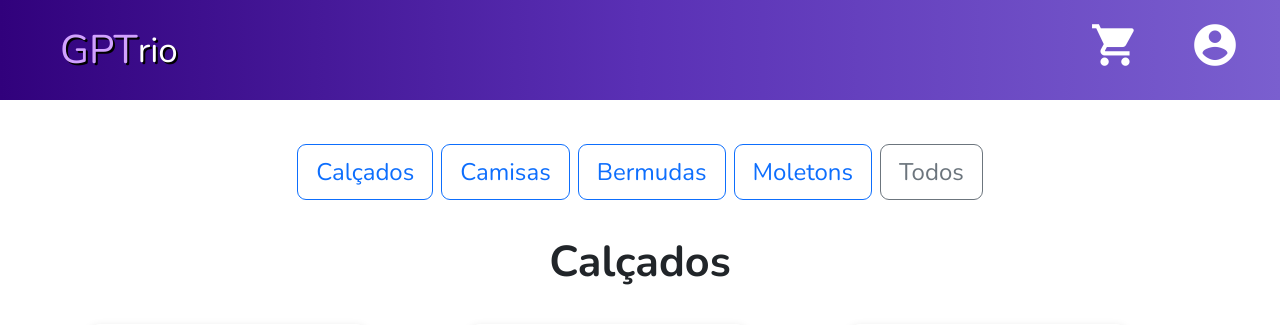
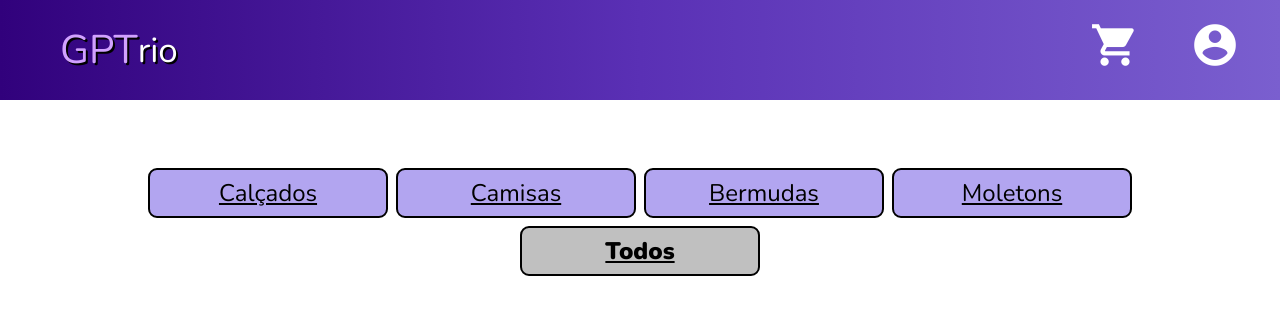
Before and after one commit to DanilloMatavelli/Projeto-Alex, a Flask app: page /produtos/1 in a window 1280 px wide. Shown: the top 325 px of the page. Run offline with Flask 3, Linux system fonts and the light colour scheme; data comes from the database, SQL or seed files in the repository.

Commit message:
commit geral

```diff
--- a/static/css/main_pag_produto.css
+++ b/static/css/main_pag_produto.css
@@ -100,6 +100,128 @@
   transform: scale(1.1);
 }
 
+.btn{
+
+  display: flex;
+
+  justify-content: center;
+
+  align-items: center;
+
+  color: var(--preto);
+
+  border: 2px solid var(--preto);
+
+  width: 240px;
+
+  height: 50px;
+
+}
+
+
+
+.btn-outline-primary{
+
+  background-color: var(--cor-botoes);
+
+}
+
+
+
+.btn-outline-secondary{
+
+  background-color: var(--cor-botao-todos);
+
+  font-weight: 1000;
+
+}
+
+
+
+.btn-outline-primary:hover{
+
+  background-color: var(--hover-botoes);
+
+  color: var(--preto);
+
+  border: 2px solid var(--preto);
+
+
+
+}
+
+
+
+.btn-outline-primary:focus,
+
+.btn-outline-primary:active,
+
+.btn-outline-primary:focus-visible {
+
+  outline: none !important;
+
+  box-shadow: none !important;
+
+  background-color: var(--cor-botoes) !important;
+
+  color: var(--preto) !important;
+
+  border: 2px solid var(--preto) !important;
+
+}
+
+
+
+.btn-outline-primary:hover {
+
+  background-color: var(--hover-botoes) !important;
+
+  color: var(--preto) !important;
+
+  border: 2px solid var(--preto) !important;
+
+}
+
+
+
+.btn-outline-secondary {
+
+  background-color: var(--cor-botao-todos);
+
+  font-weight: 1000;
+
+  color: var(--preto);
+
+  border: 2px solid var(--preto);
+
+}
+
+
+
+.btn-outline-secondary:focus, .btn-outline-secondary:active, .btn-outline-secondary:focus-visible {
+
+  outline: none !important;
+
+  box-shadow: none !important;
+
+  background-color: var(--cor-botao-todos) !important;
+
+  color: var(--preto) !important;
+
+  border: 2px solid var(--preto) !important;
+
+}
+
+
+
+.btn-outline-secondary:hover {
+
+  color: var(--branco) !important;
+
+  border: 2px solid var(--preto) !important;
+
+}
+
 /* Responsividade */
 @media (max-width: 768px) {
   .loja__card-img {
--- a/templates/pagina_produto.html
+++ b/templates/pagina_produto.html
@@ -39,16 +39,19 @@
 
         <section class="loja__filtros text-center my-3">
 
-            <a href="{{ url_for('produtos', cod_categoria=1) }}"><button class="btn btn-outline-primary">Calçados</button></a>
+            <section class="loja__filtros text-center my-3">
 
-            <a href="{{ url_for('produtos', cod_categoria=2) }}"><button class="btn btn-outline-primary">Camisas</button></a>
+            <button class="btn btn-outline-primary"><a href="{{ url_for('produtos', cod_categoria=1) }}">Calçados</a></button>
 
-            <a href="{{ url_for('produtos', cod_categoria=3) }}"><button class="btn btn-outline-primary">Bermudas</button></a>
+            <button class="btn btn-outline-primary"><a href="{{ url_for('produtos', cod_categoria=2) }}">Camisas</a></button>
 
-            <a href="{{ url_for('produtos', cod_categoria=4) }}"><button class="btn btn-outline-primary">Moletons</button></a>
+            <button class="btn btn-outline-primary"><a href="{{ url_for('produtos', cod_categoria=3) }}">Bermudas</a></button>
 
-            <a href="{{ url_for('produtos', cod_categoria=5) }}"><button class="btn btn-outline-secondary">Todos</button></a>
+            <button class="btn btn-outline-primary"><a href="{{ url_for('produtos', cod_categoria=4) }}">Moletons</a></button>
 
+            <button class="btn btn-outline-secondary"><a href="{{ url_for('produtos', cod_categoria=5) }}">Todos</a></button>
+
+        </section>
 
 
         </section>
```
